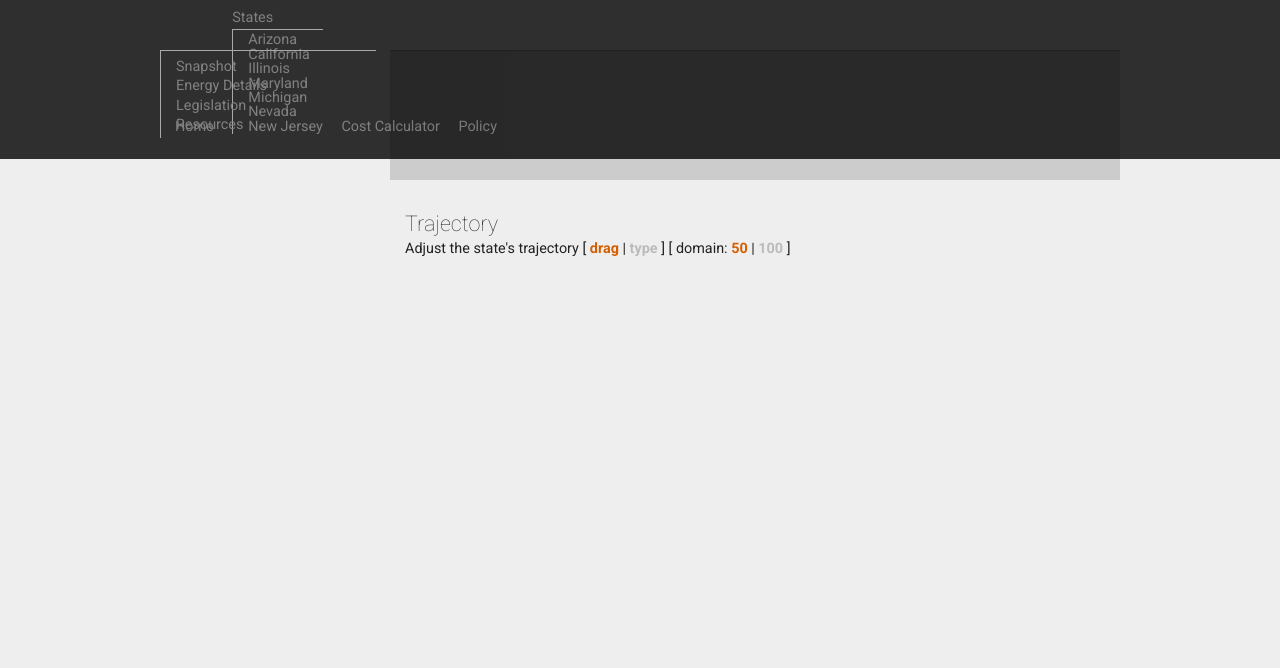
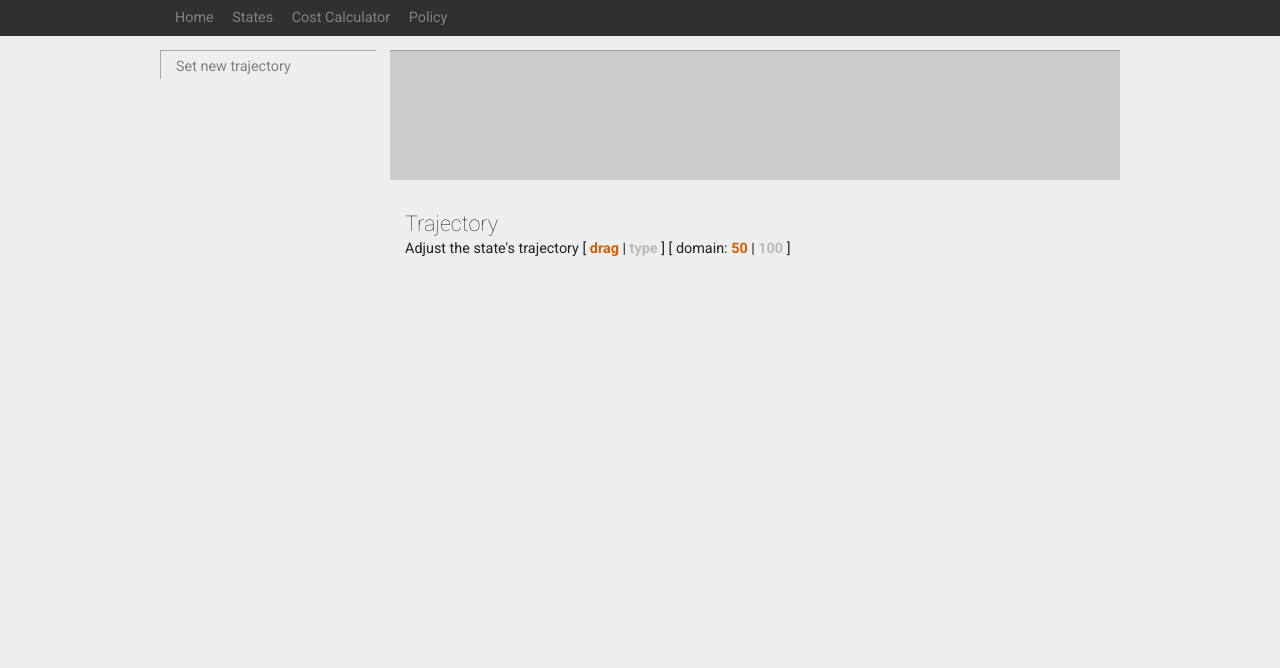
Before and after one commit to RDCEP/RPSCalc, a Flask app: template templates/trajectory.html in a window 1280 px wide. Shown: the top 668 px of the page. Run offline with Flask 2, Linux system fonts and the light colour scheme; the template is opened without the code that fills it: most values are stand-ins (such as "Sample title", 1, 10 or a date in 2020); some libraries are stand-ins or nearby versions.

Commit message:
Modify left_nav block in templates. Update CSS for top_nav.

```diff
--- a/static/css/trajectory.css
+++ b/static/css/trajectory.css
@@ -81,6 +81,18 @@
   position:fixed;top:0;z-index:999;-webkit-transform: translateZ(0);}
 #top_nav {width:960px;margin:0 auto;line-height:1em;position:relative;}
 #top_nav > li {border:none;display:inline-block;padding:0 0 0 15px;margin:0;}
+#main_nav a {display: inline-block;}
+#menu_states {position:relative;}
+#menu_states ul {border:none;position:absolute;top:100%;left:0;
+    background-color:black;z-index:1000;padding:.75em 1em .5em;
+    display:none;margin:0;}
+#menu_states li {margin-bottom:.5em;}
+#menu_states:hover ul {display:block;}
+/*
+#main_nav {width:100%;background-color:black;opacity:.8;padding:.75em 0;
+  position:fixed;top:0;z-index:999;-webkit-transform: translateZ(0);}
+#top_nav {width:960px;margin:0 auto;line-height:1em;position:relative;}
+#top_nav > li {border:none;display:inline-block;padding:0 0 0 15px;margin:0;}
 #top_nav a:hover {color:#ccc;}
 #main_nav a {display: inline-block;}
 #main_nav .top-level {position:relative;}
@@ -89,7 +101,7 @@
     display:none;margin:0;}
 #main_nav .top-level li {margin-bottom:.5em;}
 #main_nav .top-level:hover ul {display:block;}
-
+*/
 #left_nav {width:200px;position:absolute;top:1.75em;left:0;margin:1em auto;}
 #left_nav li {margin:5px 0;}
 #left_nav a:hover,#left_nav a.selected {color:black!important;}
--- a/templates/index.html
+++ b/templates/index.html
@@ -26,10 +26,12 @@
         <li><a href>Cost Calculator</a></li>
         <li><a href>Policy</a></li>
         <li><ul id="left_nav">
+          {% block left_nav %}
           <li><a href data-name="snapshot">Snapshot</a></li>
           <li><a href data-name="energy">Energy Details</a></li>
           <li><a href data-name="legislation">Legislation</a></li>
           <li><a href data-name="resources">Resources</a></li>
+          {% endblock %}
         </ul></li>
       </ul>
     </nav>
--- a/templates/trajectory.html
+++ b/templates/trajectory.html
@@ -1,6 +1,9 @@
 {% extends 'index.html' %}
 {% block title %} | {{ state|capitalize }}{% endblock %}
 {% block maincss %}trajectory{% endblock %}
+{% block left_nav %}
+<li><a href data-name="trajectory">Set new trajectory</a></li>
+{% endblock %}
 {% block content %}
   <article id="main_content">
     <section>
```
